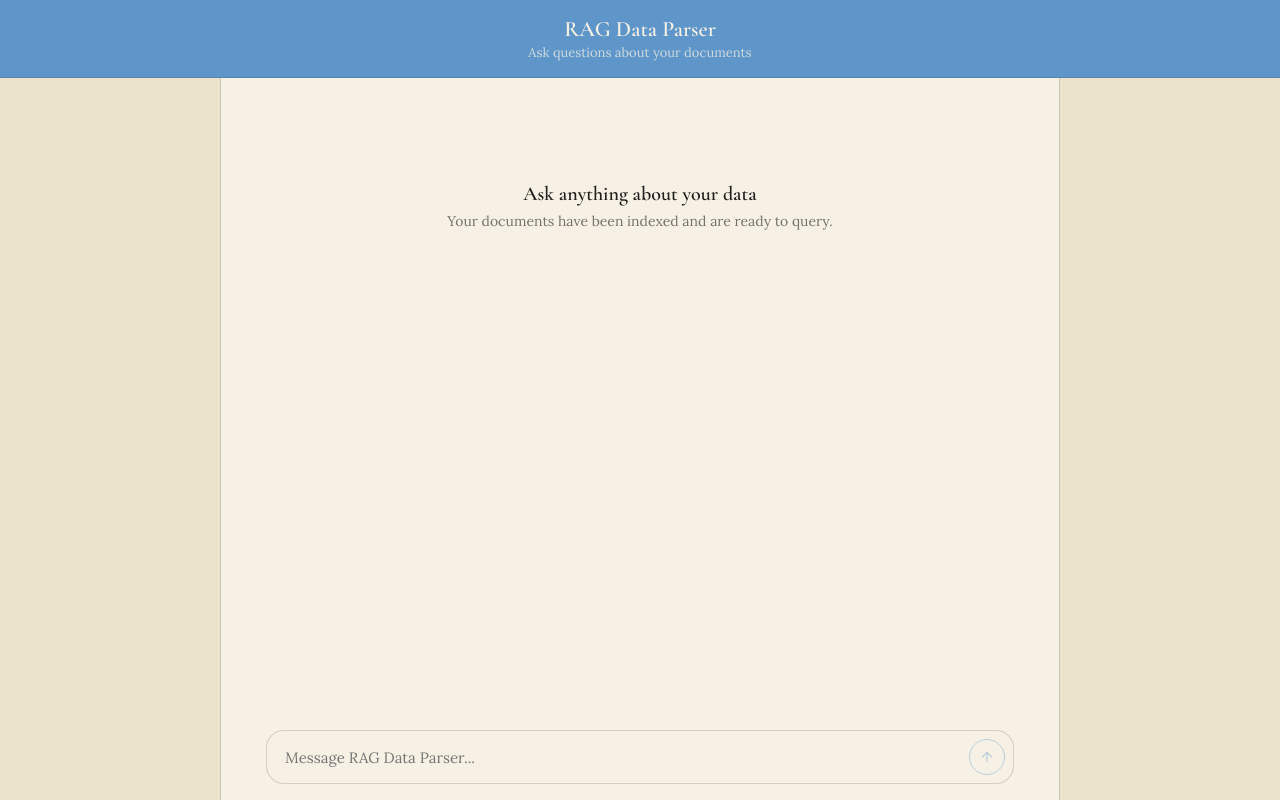
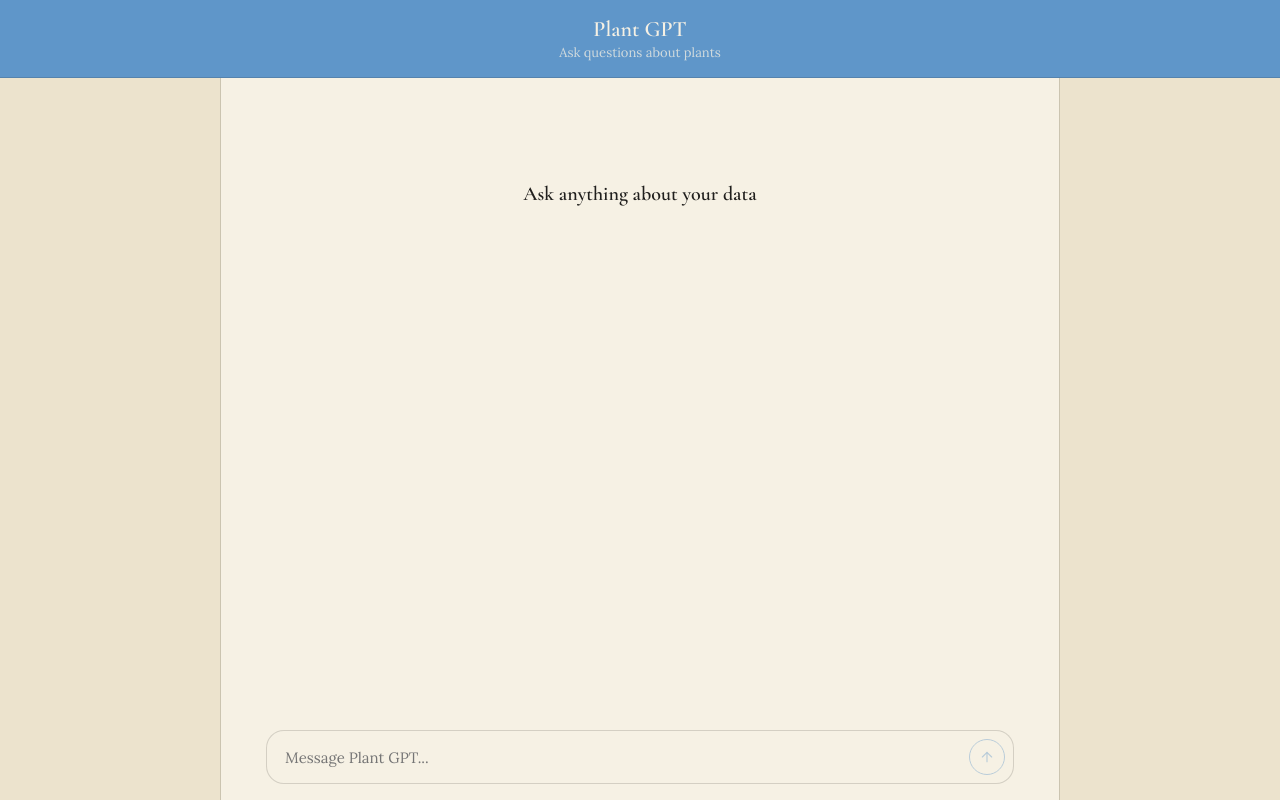
Before and after one commit to BambooS99/RAG-data-parser, a React (Vite) app: page / in a window 1280 px wide. Built offline with nearby package versions, Linux system fonts and the light colour scheme.

Commit message:
updated convo file and gitignore

```diff
--- a/src/components/chatInputForm/chatInputForm.tsx
+++ b/src/components/chatInputForm/chatInputForm.tsx
@@ -50,7 +50,7 @@ export default function ChatInputForm({
       <div className="chatform-bar">
         <textarea
           className="chatform-bar__input"
-          placeholder="Message RAG Data Parser..."
+          placeholder="Message Plant GPT..."
           value={input}
           onChange={(e) => setInput(e.target.value)}
           onKeyDown={handleKeyDown}
@@ -62,7 +62,16 @@ export default function ChatInputForm({
           disabled={input.trim().length === 0}
           aria-label="Send message"
         >
-          <svg width="16" height="16" viewBox="0 0 24 24" fill="none" stroke="currentColor" strokeWidth="1.75" strokeLinecap="round" strokeLinejoin="round">
+          <svg
+            width="16"
+            height="16"
+            viewBox="0 0 24 24"
+            fill="none"
+            stroke="currentColor"
+            strokeWidth="1.75"
+            strokeLinecap="round"
+            strokeLinejoin="round"
+          >
             <path d="M12 19V5" />
             <path d="M5 12l7-7 7 7" />
           </svg>
--- a/src/components/convo/convo.tsx
+++ b/src/components/convo/convo.tsx
@@ -17,10 +17,12 @@ export function Convo({ input }: { input: ChatMessage[] }) {
       <div className="conversation-box__inner">
         {input.length === 0 ? (
           <div className="conversation-box__empty">
-            <div className="conversation-box__empty-title">Ask anything about your data</div>
-            <div className="conversation-box__empty-subtitle">
+            <div className="conversation-box__empty-title">
+              Ask anything about your data
+            </div>
+            {/* <div className="conversation-box__empty-subtitle">
               Your documents have been indexed and are ready to query.
-            </div>
+            </div> */}
           </div>
         ) : (
           <ul className="chat-list">
--- a/src/components/header/header.tsx
+++ b/src/components/header/header.tsx
@@ -3,8 +3,8 @@ import "./header.scss";
 export default function Header() {
   return (
     <header className="app-header">
-      <div className="app-header__title">RAG Data Parser</div>
-      <div className="app-header__subtitle">Ask questions about your documents</div>
+      <div className="app-header__title">Plant GPT</div>
+      <div className="app-header__subtitle">Ask questions about plants</div>
     </header>
   );
 }
```
Also changed, not shown: 1 other file (tests, documents, lock files or other folders).
